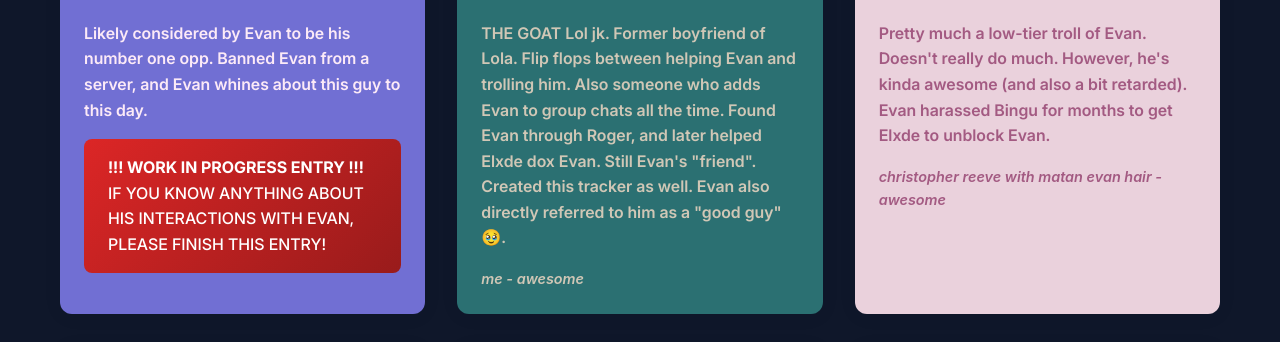
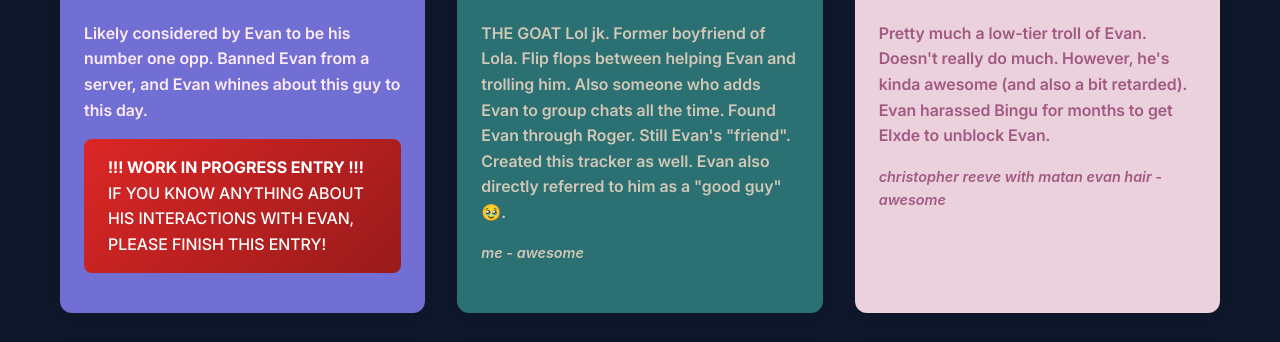
Before and after one commit to phonykick/fuckyou, a plain HTML site: page characters.html in a window 1280 px wide. Shown: the part 1835-2177 px from the top of the page. Drawn offline with Linux system fonts and the light colour scheme; a web font is replaced by a local one.

Commit message:
Update characters.html

```diff
--- a/characters.html
+++ b/characters.html
@@ -162,7 +162,7 @@
                     </div>
                     <div class="character-content">
                         <p class="character-description">
-                            THE GOAT Lol jk. Former boyfriend of Lola. Flip flops between helping Evan and trolling him. Also someone who adds Evan to group chats all the time. Found Evan through Roger, and later helped Elxde dox Evan. Still Evan's "friend". Created this tracker as well. Evan also directly referred to him as a "good guy" 🥹.
+                            THE GOAT Lol jk. Former boyfriend of Lola. Flip flops between helping Evan and trolling him. Also someone who adds Evan to group chats all the time. Found Evan through Roger. Still Evan's "friend". Created this tracker as well. Evan also directly referred to him as a "good guy" 🥹.
                         </p>
                         <p class="character-notes">me - awesome</p>
                     </div>
```
